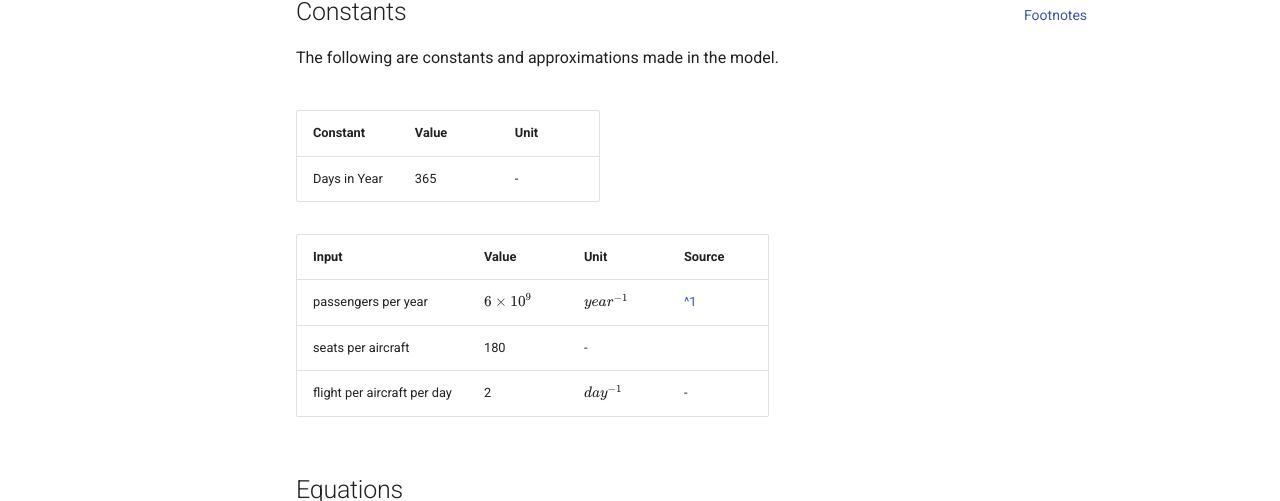
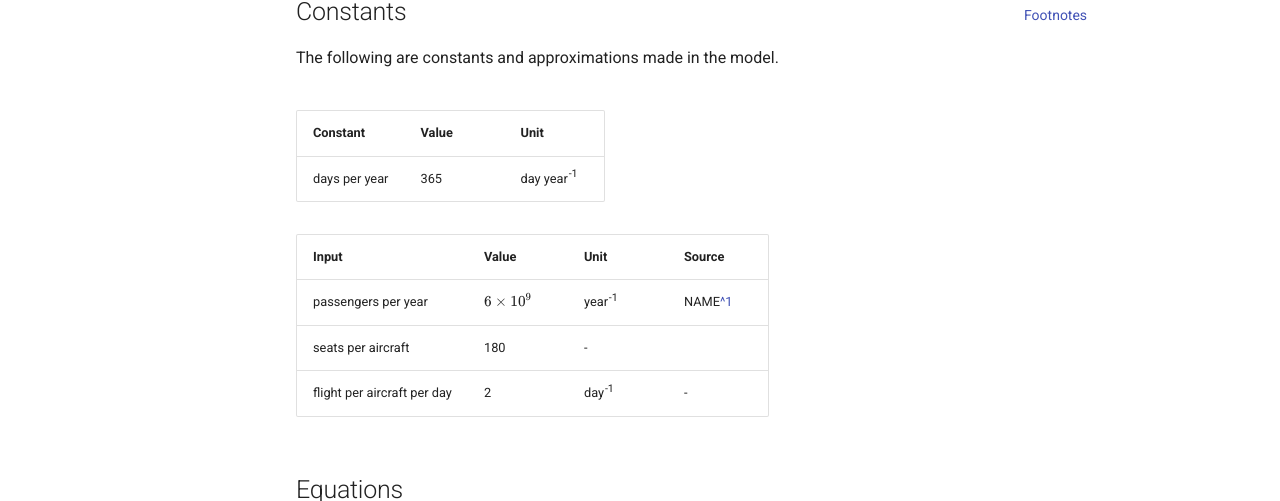
Before and after one commit to s-ana-314/aviation, an MkDocs documentation site: the page built from docs/aviation.md, in a window 1280 px wide and 1203 px high. Shown: the part 186-687 px from the top of the window. Built offline with MkDocs 1.6.1 and Material for MkDocs 9.7.7, drawn with Linux system fonts in a browser that asks for light colours.

Commit message:
updated superscripts in docs

```diff
--- a/docs/aviation.md
+++ b/docs/aviation.md
@@ -7,14 +7,14 @@ The following are constants and approximations made in the model.
 
 | Constant     | Value | Unit |
 | ----------- | ----------- |------|
-| Days in Year | 365       | - |
+| days per year | 365       | day year^-1^|
 
 
 | Input     | Value | Unit | Source |
 | ----------- | ----------- |------|-----|
-| passengers per year | $6 \times10^9$      | $year^{-1}$ | [^1] |
+| passengers per year | $6 \times10^9$      | year^-1^ | NAME[^1] |
 | seats per aircraft |180 |- |
-| flight per aircraft per day  | 2 | $day^{-1}$ | - |
+| flight per aircraft per day  | 2 | day^-1^ | - |
 
 
 ## Equations
```
